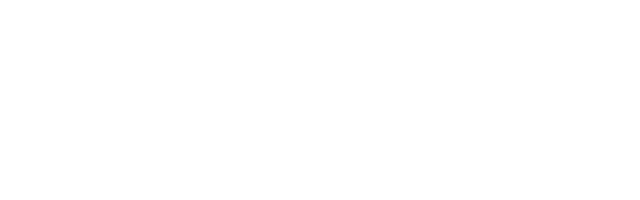
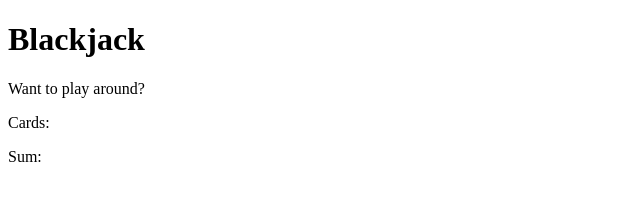
Before and after one commit to GaniyuSodiq/BlackJack, a plain HTML site: page index.html in a window 1280 px wide. Shown: the whole page, without its empty margins (0-640 px from the left). Drawn offline with Linux system fonts and the light colour scheme.

Commit message:
start styling

```diff
--- a/index.html
+++ b/index.html
@@ -5,9 +5,13 @@
     <meta http-equiv="X-UA-Compatible" content="IE=edge">
     <meta name="viewport" content="width=device-width, initial-scale=1.0">
     <title>BlackJack Game</title>
+    <link rel="stylesheet" href="style.css">
     <script src="app.js" defer></script>
 </head>
 <body>
-
+    <h1>Blackjack</h1>
+    <p id="message-el">Want to play around?</p>
+    <p>Cards:</p>
+    <p>Sum:</p>
 </body>
 </html>
```
Also changed, not shown: style.css (added).
